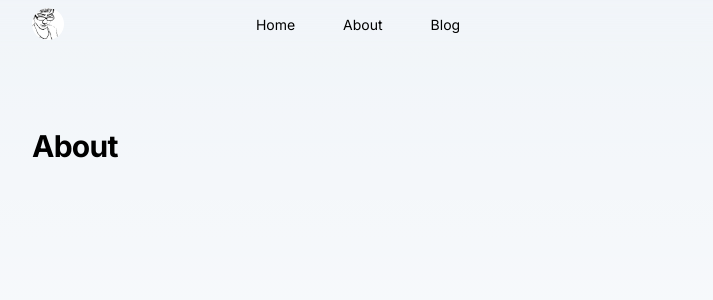
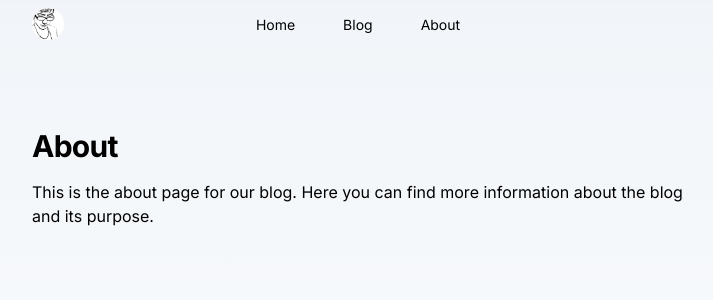
Before and after one commit to fantingsheng/spacexcode-nextjs, a Next.js app: page /about in a window 1280 px wide. Shown: the top 300 px of the page, without its empty margins (282-995 px from the left). Built offline with nearby package versions, Linux system fonts and the light colour scheme.

Commit message:
fix: 修改about页面内容

```diff
--- a/app/about/page.tsx
+++ b/app/about/page.tsx
@@ -5,6 +5,9 @@ export default function About() {
         <h1 className="animate-in text-3xl font-bold tracking-tight text-primary">
           About
         </h1>
+        <p className="mt-4">
+          This is the about page for our blog. Here you can find more information about the blog and its purpose.
+        </p>
       </div>
     </div>
   )
--- a/components/Header.tsx
+++ b/components/Header.tsx
@@ -7,8 +7,8 @@ import NavLink from "./NavLink";
 
 const links = [
   { label: "Home", href: "/" },
+  { label: "Blog", href: "/blog" },
   { label: "About", href: "/about" },
-  { label: "Blog", href: "/blog" },
 ];
 
 export default function Header() {
```
